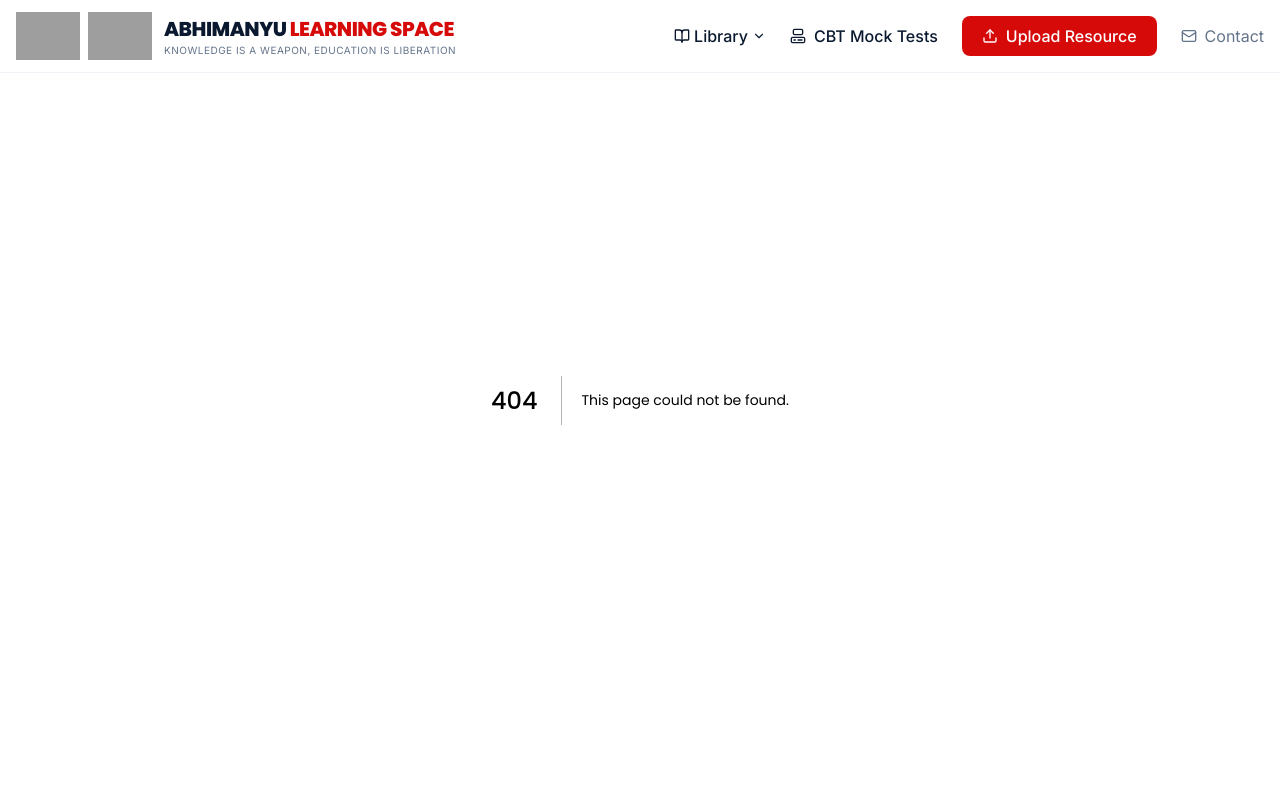
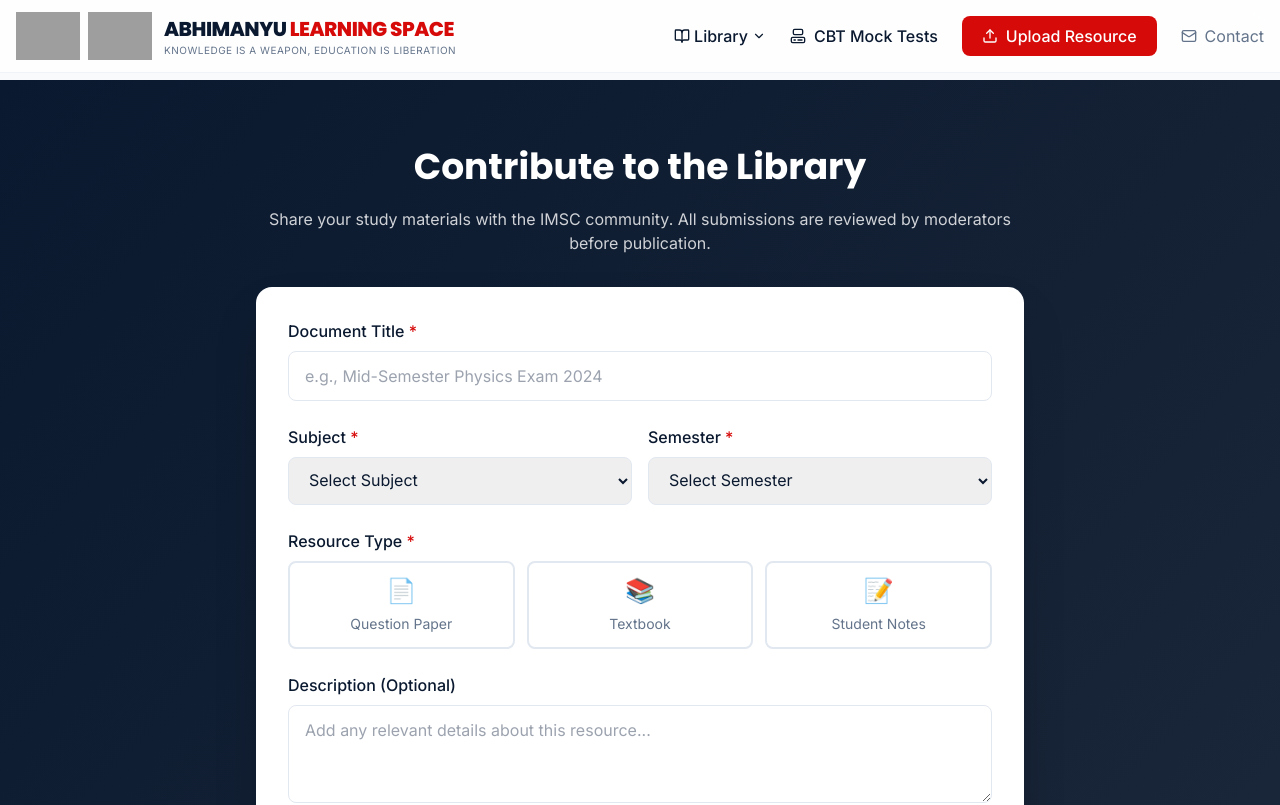
Before and after one commit to Com-Adarsh/SFI-IMSc-Library, a Next.js app: page /upload in a window 1280 px wide. Before the commit this address had no page. Shown: the top 805 px of the page. Built offline with nearby package versions, Linux system fonts and the light colour scheme; grey boxes are pictures that could not be loaded.

Commit message:
Create upload.tsx

```diff
--- /dev/null
+++ b/src/pages/upload.tsx
@@ -0,0 +1,20 @@
+import React from 'react';
+import Head from 'next/head';
+import ModeratedUploadZone from '@/components/ModeratedUploadZone';
+import Footer from '@/components/Footer';
+
+export default function Upload() {
+  return (
+    <>
+      <Head>
+        <title>Upload Resources - Abhimanyu Learning Space</title>
+        <meta name="description" content="Contribute to the IMSC community by sharing your study materials." />
+      </Head>
+
+      <main className="min-h-screen pt-20">
+        <ModeratedUploadZone />
+        <Footer />
+      </main>
+    </>
+  );
+}
```
